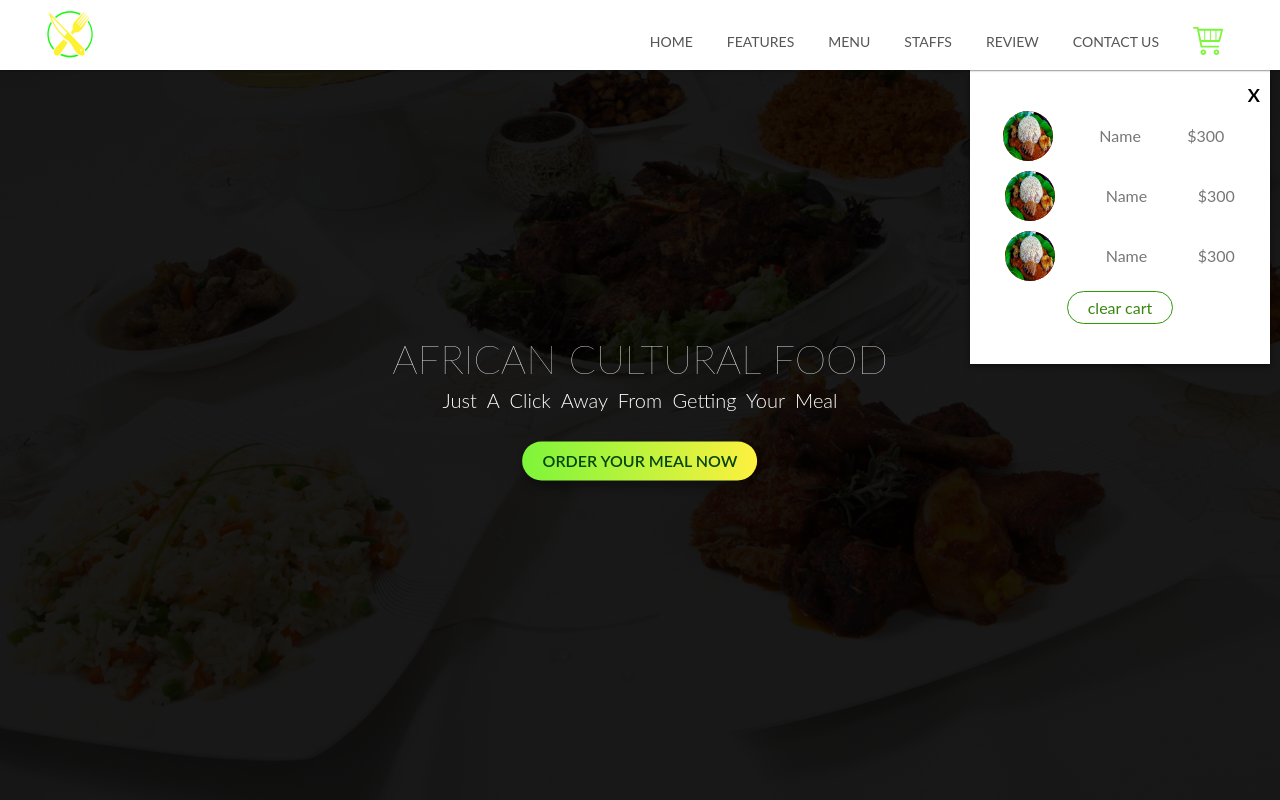
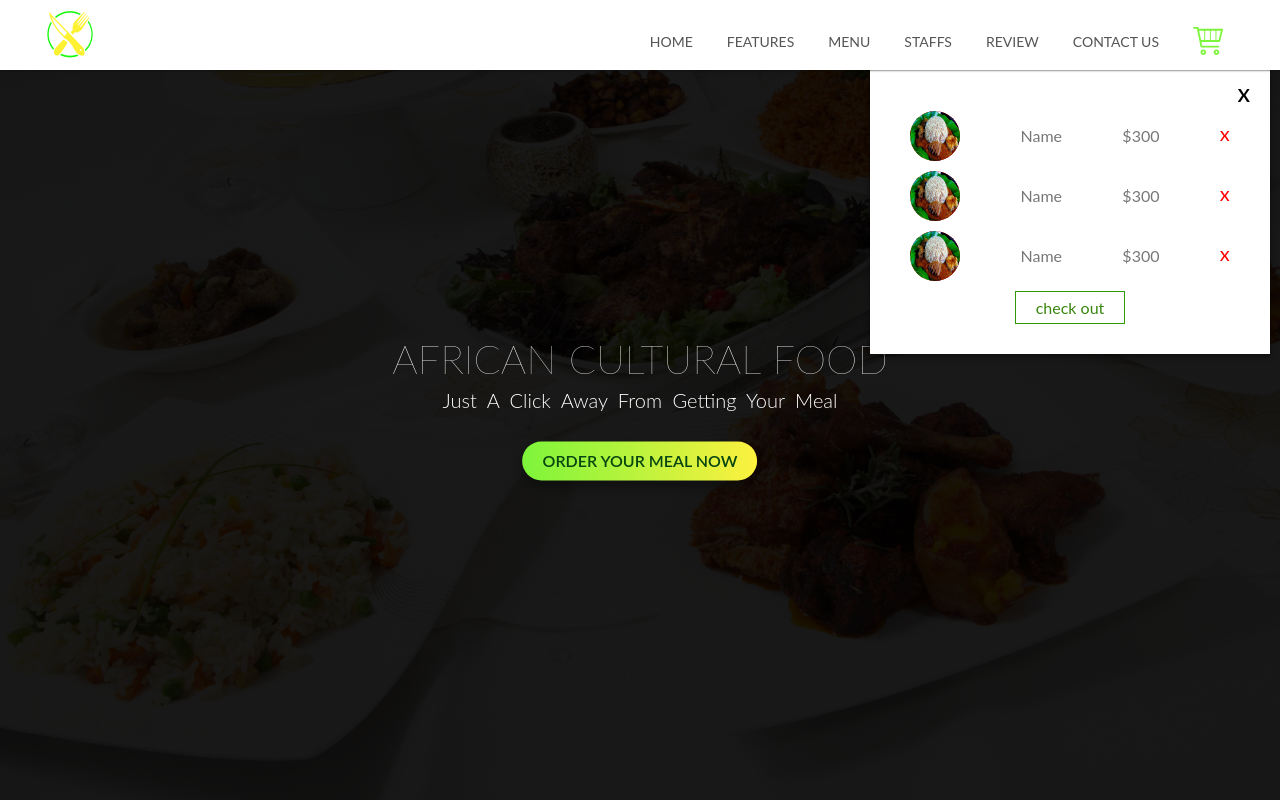
Before and after one commit to zerobug110/afroculture, a plain HTML site: page index.html in a window 1280 px wide. Both pictures are taken after a click on the icon 1208 px from the left and 40 px from the top of the page. Shown: the top 800 px of the page. Drawn offline with Linux system fonts and the light colour scheme.

Commit message:
added eventlistner to open and close cart

```diff
--- a/app.js
+++ b/app.js
@@ -5,22 +5,13 @@ const close = document.querySelector('.cart-close');
 
 
 // EventListeners
+addToCart.addEventListener('click', () => {
 
-loadeventListener ();
-
-function loadeventListener () {
-
-}
+});
 
 cartContainer.addEventListener('click', () => {
     document.querySelector('.cart-container').style.display = 'block'
-
 });
-
-addToCart.addEventListener('click', () => {
-    console.log('clicked')
-});
-
 
 close.addEventListener('click', () => {
     document.querySelector('.cart-container').style.display = 'none'
@@ -28,4 +19,6 @@ close.addEventListener('click', () => {
 });
 
 
+
+
 // Functions
--- a/index.html
+++ b/index.html
@@ -47,6 +47,7 @@
                     <div class="food-price">
                         $300
                     </div>
+                    <span class="remove">x</span>
                 </div>
                 <div class="cart-item">
                     <div class="img-cart-container">
@@ -56,6 +57,7 @@
                     <div class="food-price">
                         $300
                     </div>
+                    <span class="remove">x</span>
                 </div>
                 <div class="cart-item">
                     <div class="img-cart-container">
@@ -65,10 +67,11 @@
                     <div class="food-price">
                         $300
                     </div>
+                    <span class="remove">x</span>
                 </div>
 
                 <div class="cart-text-box">
-                    <a href="" class="cart-link"> clear cart</a>
+                    <a href="#" class="cart-link"> check out</a>
                 </div>
             </div>
 
--- a/style/main.css
+++ b/style/main.css
@@ -40,7 +40,7 @@ html{
 }
 .cart-container {
     font-size: 1.6rem;
-    width: 30rem;
+    width: 40rem;
     background-color: #fff;
     border-top: .1rem solid #d8d7d7;
     position: fixed;
@@ -51,17 +51,20 @@ html{
     box-shadow: 0 .2rem .5rem rgba(0, 0, 0, .5);
     display: flex;
     padding: 4rem 1rem 2rem 1rem;
+    display: none;
+
 }
 
 .cart-close {
     font-size: 2.5rem;
     font-weight: 550;
     text-decoration: none;
-    float: right;
+    position: absolute;
+    right: 2rem;
     color:#000;
     transform: translateY(-4rem);
+}
 
-}
 .cart-item {
     display: flex;
     justify-content: space-around;
@@ -75,6 +78,15 @@ html{
     margin: 3rem;
 }
 
+.remove {
+    display: block;
+    color: red;
+    cursor: pointer;
+    font-size: 2rem;
+    transform: translateY(-.3rem);
+
+}
+
 .cart-link {
     text-align: center;
     padding: .2rem 2rem;
@@ -82,7 +94,7 @@ html{
     text-align: center;
     text-decoration: none;
     color: #38860e;
-    border-radius: 2rem;
+
 }
 
 .cart-link:hover {
@@ -94,7 +106,7 @@ html{
     display: flex;
     justify-content: center;
     align-items: center;
-    margin-bottom: 2rem;
+    margin-bottom: 1rem;
 }
 
 .food-name {
```
